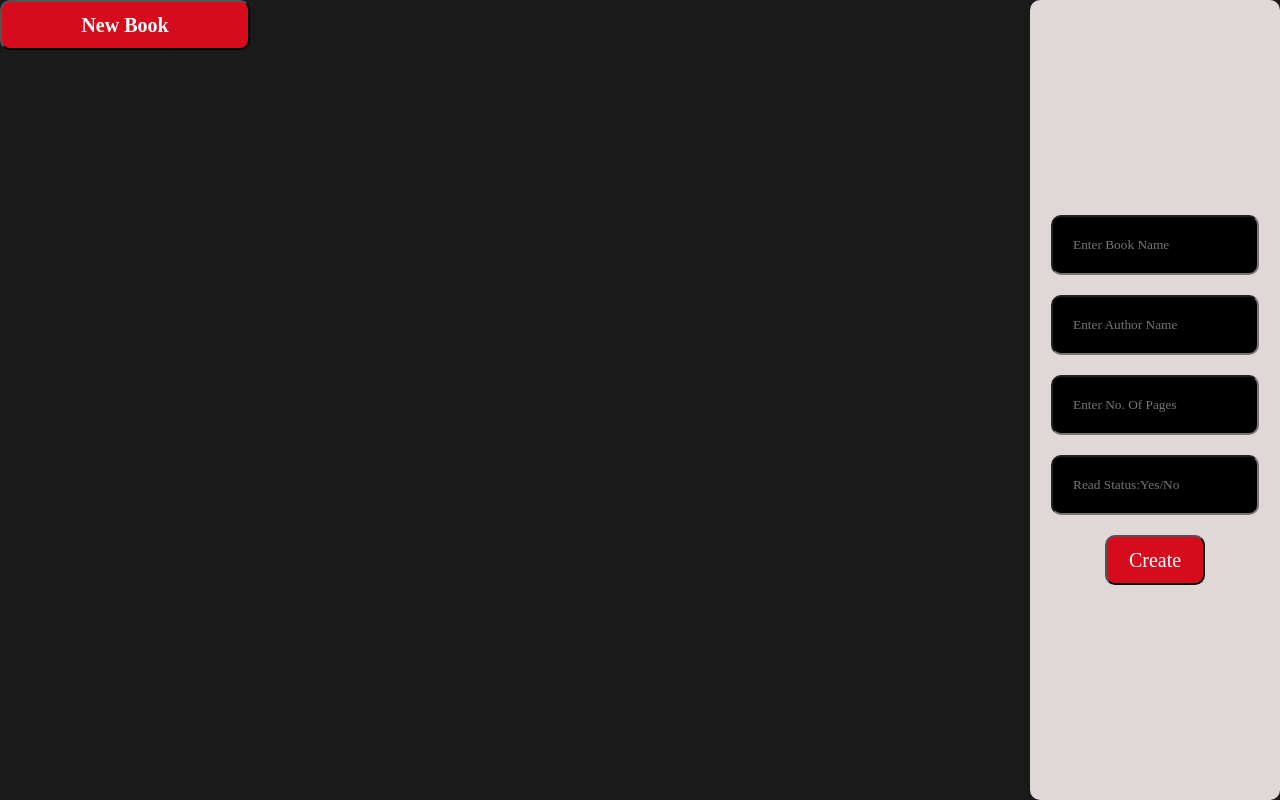
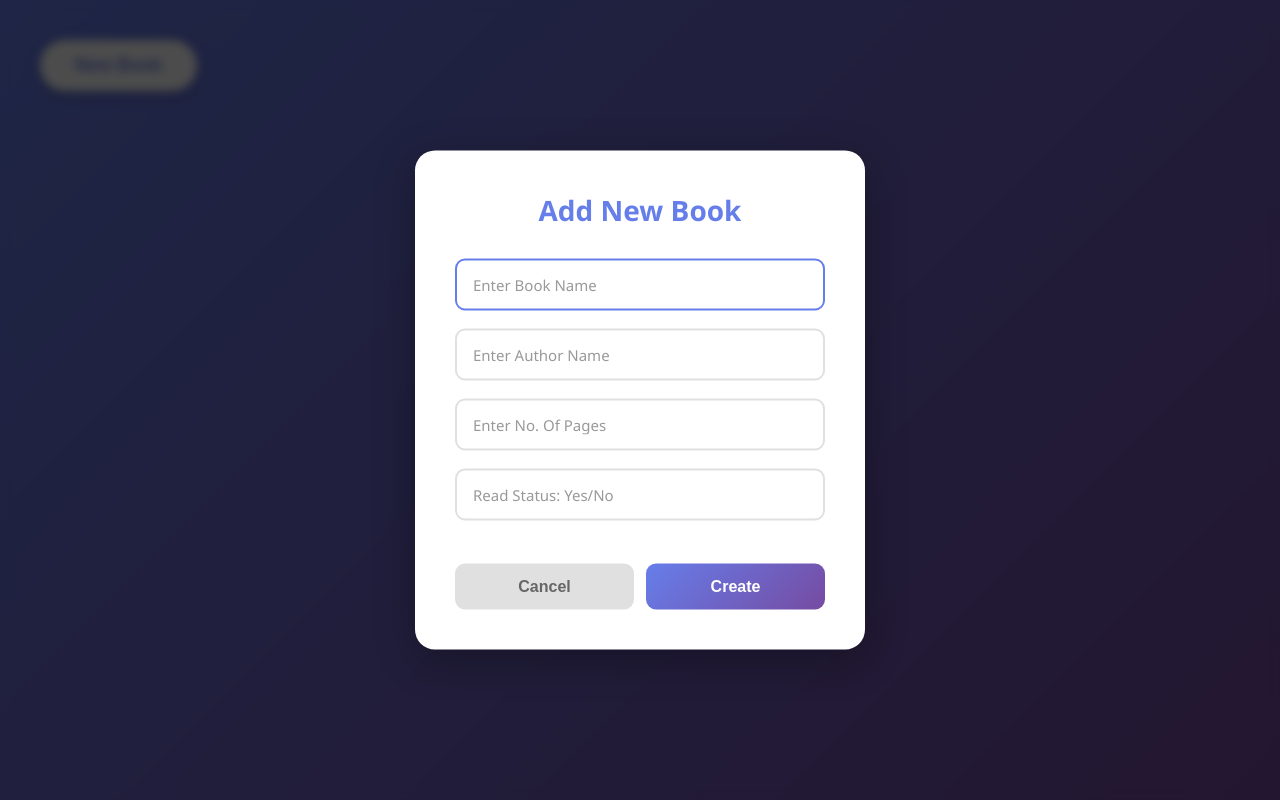
Before and after one commit to superansh55/Library, a plain HTML site: page index.html in a window 1280 px wide. Both pictures are taken after a click on the button "New Book". Drawn offline with Linux system fonts and the light colour scheme.

Commit message:
added form validation with constraint API for author,title,pages input , moved form inside a dialog, updated styling

```diff
--- a/script.js
+++ b/script.js
@@ -23,8 +23,8 @@ class Book {
 const bookDisplay = (function () {
   const bookBtn = document.querySelector(".bookBtn");
   const display = document.querySelector(".display");
-  const container = document.querySelector(".container");
   const booksCopy = Book.books;
+
   const displayBooks = () => {
     display.innerHTML = "";
     booksCopy.forEach((item) => {
@@ -39,10 +39,10 @@ const bookDisplay = (function () {
       div.setAttribute("data-id", item.id);
       ul.innerHTML = `
         <li>Title: ${item.title}</li>
-      <li>Author: ${item.author}</li>
-      <li>No. of Pages: ${item.pages}</li>
-      <li>Read: ${item.read}</li>
-    `;
+        <li>Author: ${item.author}</li>
+        <li>No. of Pages: ${item.pages}</li>
+        <li>Read: ${item.read}</li>
+      `;
 
       div.appendChild(ul);
       btnDiv.appendChild(del);
@@ -53,11 +53,10 @@ const bookDisplay = (function () {
 
       del.addEventListener("click", () => {
         const bookIndex = booksCopy.findIndex((book) => book.id === item.id);
-
         booksCopy.splice(bookIndex, 1);
-
         displayBooks();
       });
+
       readBtn.addEventListener("click", () => {
         item.toogleRead();
         displayBooks();
@@ -65,40 +64,112 @@ const bookDisplay = (function () {
     });
   };
 
-  bookBtn.addEventListener("click", (event) => {
-    const existingForm = document.querySelector(".form");
-    if (existingForm) {
-      return;
-    }
-    event.preventDefault();
+  bookBtn.addEventListener("click", () => {
+
+    const dialog = document.createElement("dialog");
+    dialog.classList.add("bookDialog");
+
+
     const form = document.createElement("form");
+    form.method = "dialog";
+    form.classList.add("form");
+
+
+    const formTitle = document.createElement("h2");
+    formTitle.textContent = "Add New Book";
+    form.appendChild(formTitle);
+
+
     const title = document.createElement("input");
     title.placeholder = "Enter Book Name";
+    title.required = true;
+    title.id = "title";
+    title.name = "Book Title";
+
     const author = document.createElement("input");
     author.placeholder = "Enter Author Name";
+    author.required = true;
+    author.id = "author";
+    author.name = "Author Name";
+
     const pages = document.createElement("input");
     pages.placeholder = "Enter No. Of Pages";
+    pages.required = true;
+    pages.id = "pages";
+    pages.type = "number";
+    pages.name = "No. of Pages";
+
     const read = document.createElement("input");
-    read.placeholder = "Read Status:Yes/No";
+    read.placeholder = "Read Status: Yes/No";
+    read.id = "read";
+
+
+    const buttonContainer = document.createElement("div");
+    buttonContainer.classList.add("dialogButtons");
+
     const createBookBtn = document.createElement("button");
-    form.classList.add("form");
+    createBookBtn.type = "submit";
     createBookBtn.textContent = "Create";
+
+    const cancelBtn = document.createElement("button");
+    cancelBtn.type = "button";
+    cancelBtn.textContent = "Cancel";
+    cancelBtn.classList.add("cancelBtn");
+
+
     form.appendChild(title);
     form.appendChild(author);
     form.appendChild(pages);
     form.appendChild(read);
-    form.appendChild(createBookBtn);
+    buttonContainer.appendChild(cancelBtn);
+    buttonContainer.appendChild(createBookBtn);
+    form.appendChild(buttonContainer);
+    dialog.appendChild(form);
+    document.body.appendChild(dialog);
 
-    container.appendChild(form);
 
-    createBookBtn.addEventListener("click", (event) => {
+    function validateInput(input) {
+      input.addEventListener("invalid", () => {
+        if (input.validity.valueMissing) {
+          input.setCustomValidity(`The ${input.name} must be filled!`);
+        } else {
+          input.setCustomValidity("");
+        }
+      });
+      input.addEventListener("input", () => {
+        input.setCustomValidity("");
+      });
+    }
+
+    validateInput(title);
+    validateInput(author);
+    validateInput(pages);
+
+    form.addEventListener("submit", (event) => {
       event.preventDefault();
       const newBook = new Book();
-      newBook.addBook(title.value, author.value, pages.value, read.value);
+      newBook.addBook(title.value, author.value, pages.value, read.value || "No");
       booksCopy.push(newBook);
       displayBooks();
-      const formDiv = document.querySelector(".form");
-      formDiv.parentNode.removeChild(formDiv);
+      dialog.close();
+      dialog.remove();
     });
+
+
+    cancelBtn.addEventListener("click", () => {
+      dialog.close();
+      dialog.remove();
+    });
+
+
+    dialog.addEventListener("click", (e) => {
+      if (e.target === dialog) {
+        dialog.close();
+        dialog.remove();
+      }
+    });
+
+
+    dialog.showModal();
   });
 })();
--- a/style.css
+++ b/style.css
@@ -1,112 +1,198 @@
-*,
-*::before,
-*::after {
-  margin: 0px;
-  padding: 0px;
+* {
+  margin: 0;
+  padding: 0;
   box-sizing: border-box;
-  font-family: "Times New Roman", Times, serif;
 }
 
+body {
+  font-family: 'Segoe UI', Tahoma, Geneva, Verdana, sans-serif;
+  background: linear-gradient(135deg, #667eea 0%, #764ba2 100%);
+  min-height: 100vh;
+  padding: 40px 20px;
+}
 
 .container {
-  display: grid;
-  grid-template-columns: 250px 1fr 250px;
-  height: 100vh;
-  gap: 10px;
-  background-color: #1a1a1a;
+  max-width: 1200px;
+  margin: 0 auto;
 }
 
 .bookBtn {
-  padding: 10px;
-  background-color: rgb(214, 12, 29);
-  color: white;
-  border-radius: 10px;
-  height: 50px;
-  font-size: 20px;
-  font-weight: bold;
+  background-color: white;
+  color: #667eea;
+  border: none;
+  padding: 15px 35px;
+  font-size: 18px;
+  font-weight: 600;
+  border-radius: 25px;
+  cursor: pointer;
+  margin-bottom: 40px;
+  box-shadow: 0 4px 15px rgba(0, 0, 0, 0.2);
+  transition: all 0.3s ease;
 }
 
-.form {
-  display: flex;
-  flex-direction: column;
-  justify-content: center;
-  align-items: center;
-  gap: 20px;
-  background-color: rgb(224, 215, 215);
-  border-radius: 10px;
-}
-
-.form input {
-    background-color: black;
-    color: white;
-  padding: 20px;
-  border-radius: 10px;
-}
-
-.form button {
-  padding: 10px;
-  border-radius: 10px;
-  cursor: pointer;
-  transition: ease-in 0.1s;
-  background-color: rgb(214, 12, 29);
-  color: white;
-  font-size: 20px;
-  width: 100px;
-  height: 50px;
-}
-
-.form button:hover,.innerDiv button:hover, .bookBtn:hover {
-  background-color: rgb(180, 15, 29);
-  cursor: pointer;
-  transition: ease-in-out 0.1s;
+.bookBtn:hover {
+  transform: translateY(-2px);
+  box-shadow: 0 6px 20px rgba(0, 0, 0, 0.3);
 }
 
 .display {
   display: grid;
-  grid-template-columns: repeat(auto-fill,minmax(350px,1fr));
-  background-color: #1a1a1a;
-}
-
-li {
-  list-style-type: none;
+  grid-template-columns: repeat(auto-fill, minmax(300px, 1fr));
+  gap: 25px;
 }
 
 .innerDiv {
-  display: flex;
-  flex-direction: column;
-  justify-content: space-between;
-  background-color: rgb(65, 67, 68);
-  padding: 10px;
- height: 350px;
+  background-color: white;
+  border-radius: 15px;
+  padding: 25px;
+  box-shadow: 0 8px 25px rgba(0, 0, 0, 0.15);
+  transition: transform 0.3s ease;
+}
 
-  border-left: 5px solid rgb(250, 33, 25);
-  font-size: 30px;
-  margin: 10px;
-  text-align: center;
-  border-radius: 10px;
+.innerDiv:hover {
+  transform: translateY(-5px);
 }
 
 .innerDiv ul {
+  list-style: none;
+  margin-bottom: 20px;
+}
+
+.innerDiv li {
+  padding: 10px 0;
+  color: #333;
+  font-size: 15px;
+}
+
+.innerDiv li:first-child {
+  font-weight: 600;
+  font-size: 18px;
+  color: #667eea;
+  margin-bottom: 5px;
+}
+
+.btnDiv {
   display: flex;
-  flex-direction: column;
-  gap: 10px;
+  gap: 12px;
+}
+
+.btnDiv button {
+  flex: 1;
+  padding: 10px 15px;
+  border: none;
+  border-radius: 8px;
+  cursor: pointer;
+  font-size: 14px;
+  font-weight: 600;
+  transition: all 0.2s ease;
+}
+
+.btnDiv button:first-child {
+  background-color: #ff6b6b;
   color: white;
 }
 
-.innerDiv ul li{
-    text-align: left;
+.btnDiv button:first-child:hover {
+  background-color: #ee5a52;
+  transform: scale(1.05);
 }
 
-.innerDiv button {
-  padding: 10px;
-  border-radius: 10px;
-  background-color: rgb(214, 12, 29);
+.btnDiv button:last-child {
+  background-color: #51cf66;
   color: white;
-  font-size: 20px;
 }
 
-.btnDiv{
-    display: flex;
-    flex-direction: column;
-    gap: 10px;
+.btnDiv button:last-child:hover {
+  background-color: #40c057;
+  transform: scale(1.05);
 }
+
+
+.bookDialog {
+  position: fixed;
+  top: 50%;
+  left: 50%;
+  transform: translate(-50%, -50%);
+  border: none;
+  border-radius: 20px;
+  padding: 40px;
+  width: 90%;
+  max-width: 450px;
+  box-shadow: 0 10px 40px rgba(0, 0, 0, 0.3);
+  background: white;
+}
+
+.bookDialog::backdrop {
+  background-color: rgba(0, 0, 0, 0.7);
+  backdrop-filter: blur(5px);
+}
+
+.bookDialog h2 {
+  margin-top: 0;
+  margin-bottom: 30px;
+  color: #667eea;
+  text-align: center;
+  font-size: 28px;
+  font-weight: 700;
+}
+
+.form input {
+  width: 100%;
+  padding: 14px 16px;
+  margin-bottom: 18px;
+  border: 2px solid #e0e0e0;
+  border-radius: 10px;
+  font-size: 15px;
+  transition: border-color 0.3s ease;
+  font-family: inherit;
+}
+
+.form input::placeholder {
+  color: #999;
+}
+
+.form input:focus {
+  outline: none;
+  border-color: #667eea;
+}
+
+.form input:invalid:not(:placeholder-shown) {
+  border-color: #ff6b6b;
+}
+
+.dialogButtons {
+  display: flex;
+  gap: 12px;
+  margin-top: 25px;
+}
+
+.dialogButtons button {
+  flex: 1;
+  padding: 14px 20px;
+  border: none;
+  border-radius: 10px;
+  cursor: pointer;
+  font-size: 16px;
+  font-weight: 600;
+  transition: all 0.2s ease;
+}
+
+.cancelBtn {
+  background-color: #e0e0e0;
+  color: #666;
+}
+
+.cancelBtn:hover {
+  background-color: #d0d0d0;
+  transform: scale(1.02);
+}
+
+.dialogButtons button[type="submit"] {
+  background: linear-gradient(135deg, #667eea 0%, #764ba2 100%);
+  color: white;
+}
+
+.dialogButtons button[type="submit"]:hover {
+  transform: scale(1.02);
+  box-shadow: 0 4px 15px rgba(102, 126, 234, 0.4);
+}
```
